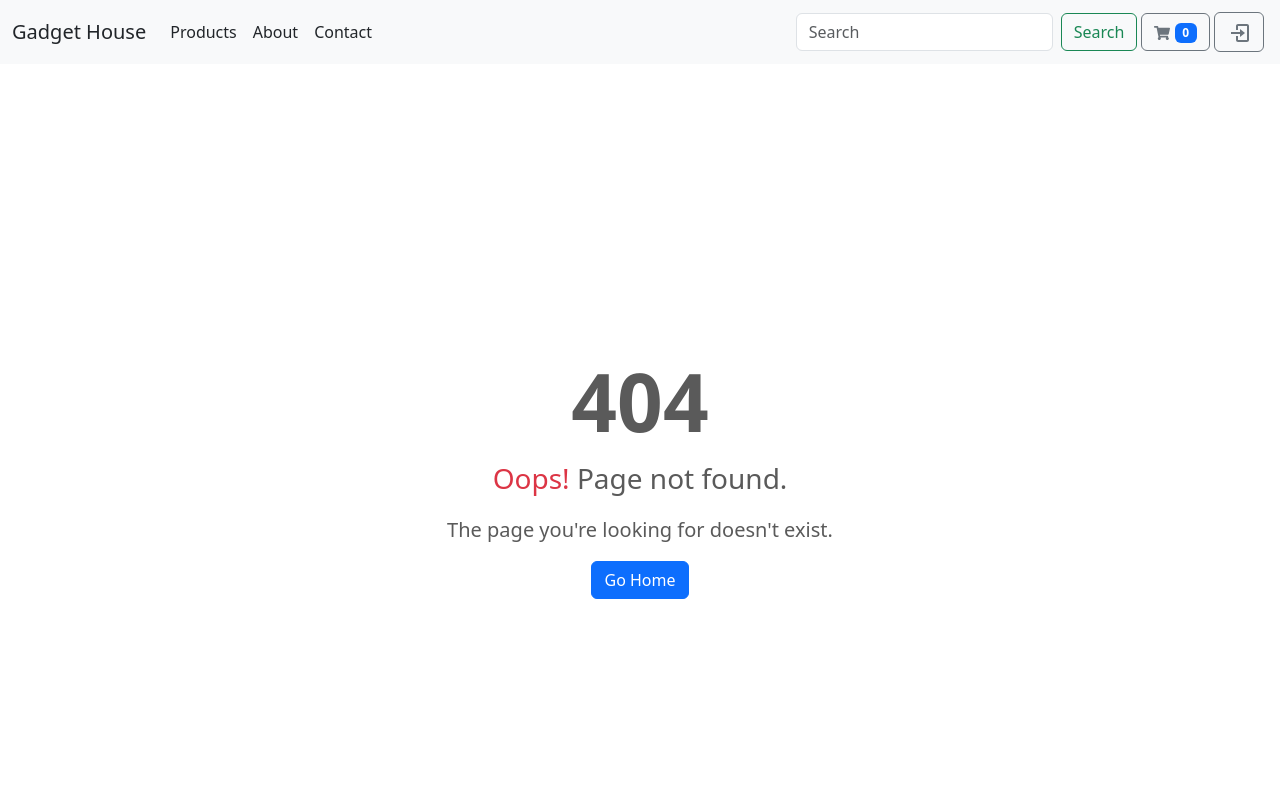
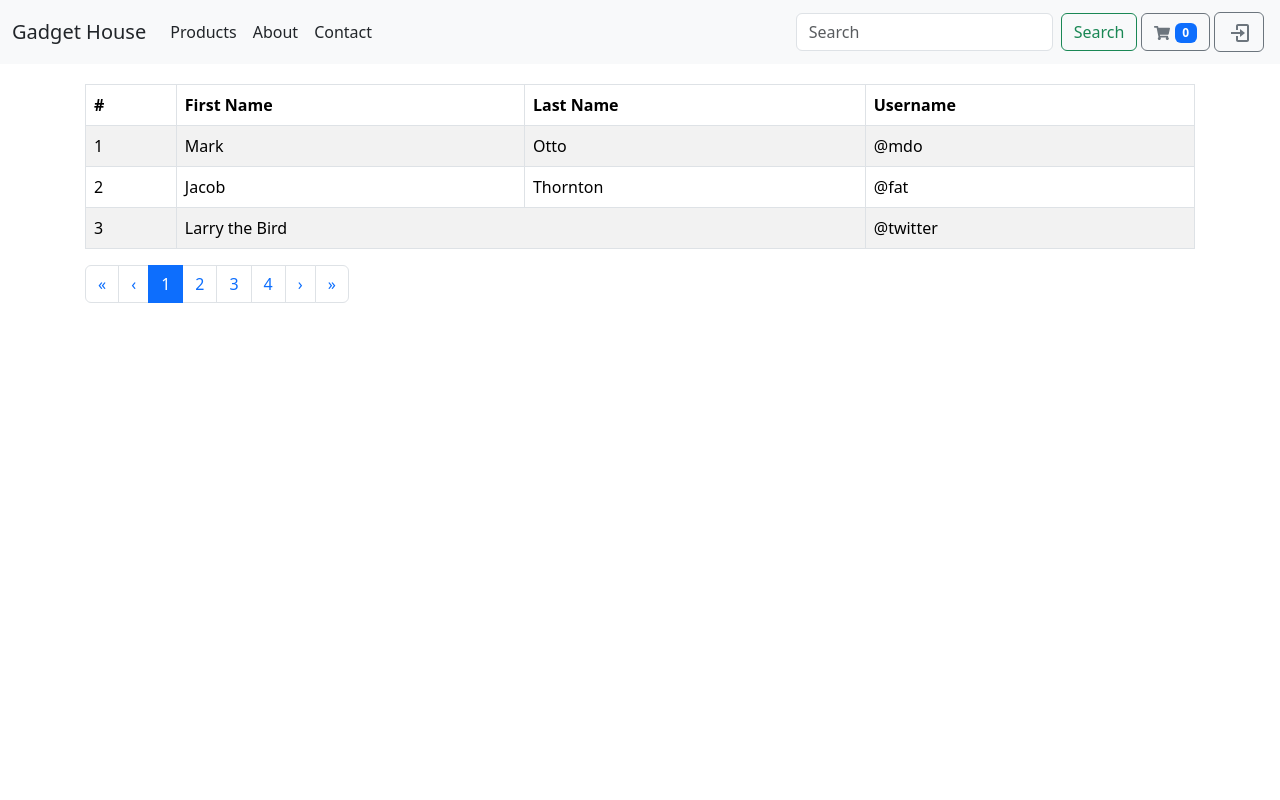
Before and after one commit to rakimsth/gadget-house, a React (Vite) app in the folder client/: page /admin/products in a window 1280 px wide. Before the commit this address had no page. Shown: the top 800 px of the page. Built offline with nearby package versions, Linux system fonts and the light colour scheme.

Commit message:
product list page

```diff
--- a/client/package.json
+++ b/client/package.json
@@ -11,7 +11,9 @@
   },
   "dependencies": {
     "@reduxjs/toolkit": "^1.9.7",
+    "axios": "^1.5.1",
     "bootstrap": "^5.3.2",
+    "jwt-decode": "^3.1.2",
     "react": "^18.2.0",
     "react-bootstrap": "^2.9.0",
     "react-dom": "^18.2.0",
--- a/client/src/App.jsx
+++ b/client/src/App.jsx
@@ -1,29 +1,59 @@
 import { BrowserRouter, Routes, Route } from "react-router-dom";
+import About from "./pages/About";
 import Cart from "./pages/Cart";
 import Contact from "./pages/Contact";
 import Error from "./pages/Error";
+import Footer from "./layouts/Footer";
 import Home from "./pages/Home";
 import Login from "./pages/Login";
+import NavBar from "./layouts/Navbar";
 import Products from "./pages/Products";
 import ProductDetail from "./pages/ProductDetail";
-import NavBar from "./layouts/Navbar";
-import Footer from "./layouts/Footer";
+// Admin Routes
+import Dashboard from "./pages/admin/Products";
+import AdminProducts from "./pages/admin/Products";
+
+import { PrivateRoute } from "./components/Routes";
+
+const adminRoutes = [
+  { path: "/dashboard", component: <Dashboard />, role: "admin" },
+  { path: "/products", component: <AdminProducts />, role: "admin" },
+  { path: "/orders", component: <AdminProducts />, role: "admin" },
+  { path: "/users", component: <AdminProducts />, role: "admin" },
+];
 
 export default function App() {
   return (
     <>
-      <div className="d-flex flex-column h-100">
+      <div className="">
         <BrowserRouter>
           <NavBar />
-          <main className="flex-shrink-0 min-vh-100">
-            <div className="container">
+          <main className="flex-shrink-0 d-flex flex-column min-vh-100">
+            <div className="container mt-2 mb-5">
               <Routes>
                 <Route path="/" element=<Home /> />
+                <Route path="/login" element=<Login /> />
+                <Route path="/about" element=<About /> />
                 <Route path="/cart" element=<Cart /> />
                 <Route path="/contact" element=<Contact /> />
-                <Route path="/login" element=<Login /> />
                 <Route path="/products" element=<Products /> />
                 <Route path="/products/:id" element=<ProductDetail /> />
+
+                {adminRoutes
+                  ? adminRoutes.map((route, index) => {
+                      return (
+                        <Route
+                          key={index}
+                          path={`/admin${route?.path}`}
+                          element={
+                            <PrivateRoute role={route?.role ?? ""}>
+                              {route?.component}
+                            </PrivateRoute>
+                          }
+                        />
+                      );
+                    })
+                  : null}
                 <Route path="*" element=<Error /> />
               </Routes>
             </div>
@@ -34,3 +64,7 @@ export default function App() {
     </>
   );
 }
+
+//Public Route: anybody can access
+//Private Route: public route + access token check
+//Protected Route: private route + role check
--- /dev/null
+++ b/client/src/components/Pagination.jsx
@@ -0,0 +1,18 @@
+import Pagination from "react-bootstrap/Pagination";
+
+function Paginate() {
+  return (
+    <Pagination>
+      <Pagination.First />
+      <Pagination.Prev />
+      <Pagination.Item active>{1}</Pagination.Item>
+      <Pagination.Item>{2}</Pagination.Item>
+      <Pagination.Item>{3}</Pagination.Item>
+      <Pagination.Item>{4}</Pagination.Item>
+      <Pagination.Next />
+      <Pagination.Last />
+    </Pagination>
+  );
+}
+
+export default Paginate;
--- /dev/null
+++ b/client/src/components/Routes.jsx
@@ -0,0 +1,6 @@
+import { Navigate } from "react-router-dom";
+import { isLoggedIn } from "../utils/login";
+
+export const PrivateRoute = ({ children, role }) => {
+  return <>{isLoggedIn(role) ? children : <Navigate to="/login" />}</>;
+};
--- /dev/null
+++ b/client/src/components/Table.jsx
@@ -0,0 +1,37 @@
+import { Table } from "react-bootstrap";
+
+export default function Tables() {
+  return (
+    <div>
+      <Table striped bordered hover>
+        <thead>
+          <tr>
+            <th>#</th>
+            <th>First Name</th>
+            <th>Last Name</th>
+            <th>Username</th>
+          </tr>
+        </thead>
+        <tbody>
+          <tr>
+            <td>1</td>
+            <td>Mark</td>
+            <td>Otto</td>
+            <td>@mdo</td>
+          </tr>
+          <tr>
+            <td>2</td>
+            <td>Jacob</td>
+            <td>Thornton</td>
+            <td>@fat</td>
+          </tr>
+          <tr>
+            <td>3</td>
+            <td colSpan={2}>Larry the Bird</td>
+            <td>@twitter</td>
+          </tr>
+        </tbody>
+      </Table>
+    </div>
+  );
+}
--- /dev/null
+++ b/client/src/constants/index.jsx
@@ -0,0 +1,5 @@
+const SERVER_URL = "https://fakestoreapi.com";
+
+export const URLS = {
+  PRODUCTS: SERVER_URL + "/products",
+};
--- /dev/null
+++ b/client/src/hooks/useApi.jsx
@@ -0,0 +1,64 @@
+import { useCallback, useState } from "react";
+import axios from "axios";
+import { URLS } from "../constants";
+
+export default function useApi() {
+  const [loading, setLoading] = useState(false);
+  const [error, setError] = useState(null);
+  const [data, setData] = useState([]);
+
+  const create = async ({ url, payload }) => {
+    try {
+      setLoading(true);
+      await axios.post(url, payload);
+    } catch (e) {
+      const err = e ? e.message : "Create API Failed";
+      setError(err);
+    } finally {
+      list({ url: URLS.PRODUCTS });
+      setLoading(false);
+    }
+  };
+  const list = useCallback(async ({ url }) => {
+    try {
+      setLoading(true);
+      const { data } = await axios(url);
+      setData(data);
+    } catch (e) {
+      const err = e ? e.message : "List API Failed";
+      setError(err);
+    } finally {
+      setLoading(false);
+    }
+  }, []);
+
+  const updateStatus = async ({ url, id, payload }) => {
+    try {
+      const API_URL = url + "/" + id;
+      setLoading(true);
+      await axios.patch(API_URL, payload);
+    } catch (e) {
+      const err = e ? e.message : "Update Failed";
+      setError(err);
+    } finally {
+      list({ url: URLS.PRODUCTS });
+      setLoading(false);
+    }
+  };
+
+  const deleteById = async ({ url, id }) => {
+    try {
+      const API_URL = url + "/" + id;
+      setLoading(true);
+      await axios.delete(API_URL);
+    } catch (e) {
+      const err = e ? e.message : "Delete API Failed";
+      setError(err);
+    } finally {
+      list({ url: URLS.PRODUCTS });
+      setLoading(false);
+    }
+  };
+
+  return { loading, error, data, create, list, updateStatus, deleteById };
+}
--- a/client/src/pages/Products.jsx
+++ b/client/src/pages/Products.jsx
@@ -1,54 +1,31 @@
 import "./Product.css";
+import { useEffect } from "react";
 import { Link } from "react-router-dom";
+import { useDispatch, useSelector } from "react-redux";
+
 import { addToCart } from "../slices/cartSlice";
-import { useDispatch } from "react-redux";
+import { fetchProducts } from "../slices/productSlice";
+
+import useApi from "../hooks/useApi";
+import { URLS } from "../constants";
 
 const Products = () => {
-  const products = [
-    {
-      id: 1,
-      name: "iPhone 14 Pro",
-      image:
-        "https://images.unsplash.com/photo-1601784551446-20c9e07cdbdb?ixlib=rb-4.0.3&ixid=M3wxMjA3fDB8MHxwaG90by1wYWdlfHx8fGVufDB8fHx8fA%3D%3D&auto=format&fit=crop&w=1926&q=80",
-      quantity: "1",
-      price: "100000",
-    },
-    {
-      id: 2,
-      name: "iPhone 15 Pro",
-      image:
-        "https://images.unsplash.com/photo-1601784551446-20c9e07cdbdb?ixlib=rb-4.0.3&ixid=M3wxMjA3fDB8MHxwaG90by1wYWdlfHx8fGVufDB8fHx8fA%3D%3D&auto=format&fit=crop&w=1926&q=80",
-      quantity: "1",
-      price: "200000",
-    },
-    {
-      id: 3,
-      name: "Samsung S23 Ultra",
-      image:
-        "https://images.unsplash.com/photo-1601784551446-20c9e07cdbdb?ixlib=rb-4.0.3&ixid=M3wxMjA3fDB8MHxwaG90by1wYWdlfHx8fGVufDB8fHx8fA%3D%3D&auto=format&fit=crop&w=1926&q=80",
-      quantity: "1",
-      price: "200000",
-    },
-    {
-      id: 4,
-      name: "Redmi Note 10 Pro",
-      image:
-        "https://images.unsplash.com/photo-1601784551446-20c9e07cdbdb?ixlib=rb-4.0.3&ixid=M3wxMjA3fDB8MHxwaG90by1wYWdlfHx8fGVufDB8fHx8fA%3D%3D&auto=format&fit=crop&w=1926&q=80",
-      quantity: "1",
-      price: "20000",
-    },
-    {
-      id: 5,
-      name: "Google Pixel 8",
-      image:
-        "https://images.unsplash.com/photo-1601784551446-20c9e07cdbdb?ixlib=rb-4.0.3&ixid=M3wxMjA3fDB8MHxwaG90by1wYWdlfHx8fGVufDB8fHx8fA%3D%3D&auto=format&fit=crop&w=1926&q=80",
-      quantity: "1",
-      price: "200000",
-    },
-  ];
-
+  const { error, data, list } = useApi();
+  const { products } = useSelector((state) => state.products);
   const dispatch = useDispatch();
 
+  useEffect(() => {
+    list({ url: URLS.PRODUCTS });
+  }, [list]);
+
+  useEffect(() => {
+    if (data) {
+      dispatch(fetchProducts(data));
+    }
+  }, [data, dispatch]);
+
+  if (error) return <>{JSON.stringify(error)}</>;
+  console.log({ products });
   return (
     <>
       <div className="productBody">
@@ -69,7 +46,7 @@ const Products = () => {
                           {/* <div className="badge-ribbon">
                               <span className="badge bg-danger">Sale</span>
                           </div> */}
-                          <div className="product-media">
+                          <div className="product-media h-75">
                             <a href="#">
                               <img
                                 loading="lazy"
@@ -78,6 +55,7 @@ const Products = () => {
                                   product?.image ||
                                   "https://www.bootdey.com/image/380x380/FF00FF/000000"
                                 }
+                                height="150px"
                                 title={product?.name || ""}
                                 alt={product?.name || ""}
                               />
@@ -86,7 +64,7 @@ const Products = () => {
                         </div>
                         <div className="product-card-info">
                           <h6 className="product-title">
-                            <a href="#">{product?.name || ""}</a>
+                            <a href="#">{product?.name || product?.title}</a>
                           </h6>
                           <div className="product-price">
                             <span className="text-primary">
--- /dev/null
+++ b/client/src/pages/admin/Products.jsx
@@ -0,0 +1,13 @@
+import Paginate from "../../components/Pagination";
+import Tables from "../../components/Table";
+
+function AdminProducts() {
+  return (
+    <>
+      <Tables />
+      <Paginate />
+    </>
+  );
+}
+
+export default AdminProducts;
--- /dev/null
+++ b/client/src/slices/productSlice.jsx
@@ -0,0 +1,24 @@
+import { createSlice } from "@reduxjs/toolkit";
+
+const initialState = {
+  products: [],
+  pagination: {
+    total: 0,
+    limit: 10,
+    page: 1,
+  },
+};
+
+const productSlice = createSlice({
+  name: "product",
+  initialState,
+  reducers: {
+    fetchProducts: (state, action) => {
+      state.products.push(...action.payload);
+    },
+  },
+});
+
+export const { fetchProducts } = productSlice.actions;
+
+export const productReducer = productSlice.reducer;
--- a/client/src/store/index.jsx
+++ b/client/src/store/index.jsx
@@ -1,5 +1,6 @@
 import { configureStore } from "@reduxjs/toolkit";
 import { cartReducer } from "../slices/cartSlice";
+import { productReducer } from "../slices/productSlice";
 
 import storage from "redux-persist/lib/storage/";
 
@@ -24,6 +25,7 @@ const persistCart = persistReducer(persistConfig, cartReducer);
 export const store = configureStore({
   reducer: {
     cart: persistCart,
+    products: productReducer,
   },
   middleware: (getDefaultMiddleware) =>
     getDefaultMiddleware({
--- /dev/null
+++ b/client/src/utils/login.jsx
@@ -0,0 +1,5 @@
+export const isLoggedIn = () => {
+  // JWT Check
+  // Protected route by role check
+  return true;
+};
```
Also changed, not shown: 1 other file (tests, documents, lock files or other folders).
